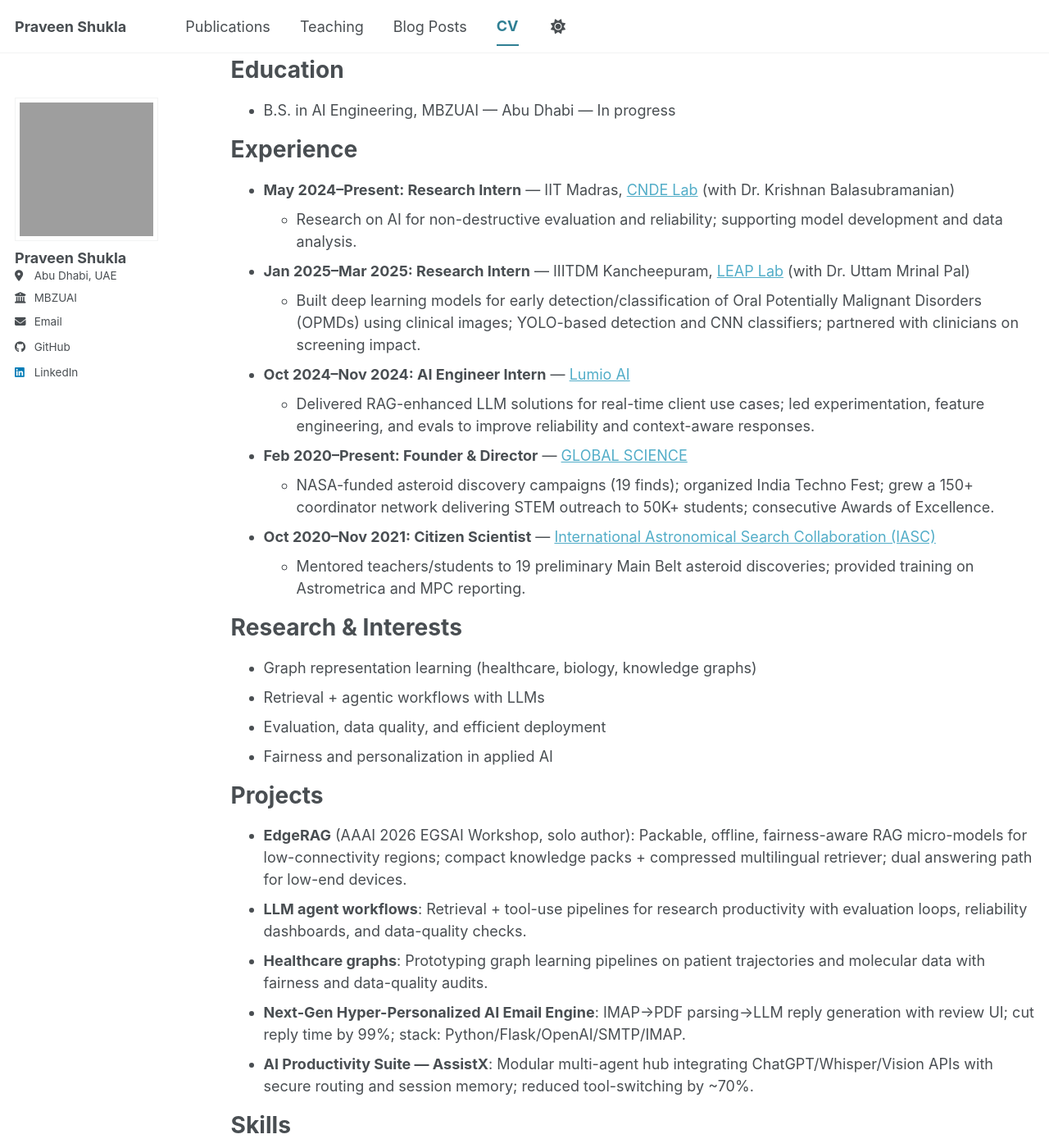
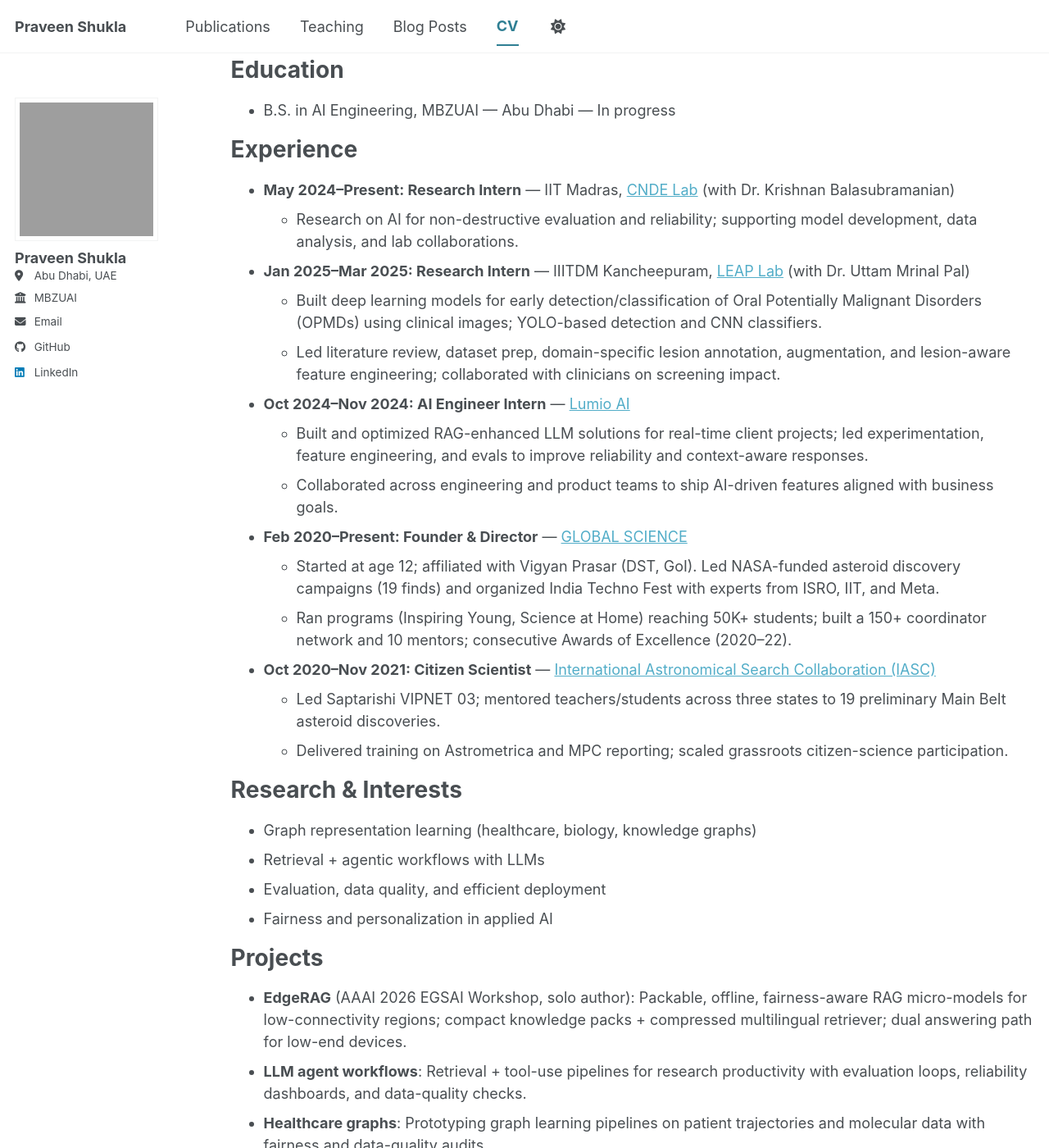
Before and after one commit to PraveenAShukla/PraveenAShukla.github.io, a Jekyll site: the page built from _pages/cv.md, in a window 1280 px wide and 1400 px high, scrolled down 257 px. Shown: the whole window at 82% size. Built offline with Jekyll 4.4.1, drawn with Linux system fonts in a browser that asks for light colours; a script bundle is joined from its source files by our own code; library files that are not in the unit come from our copies.

Commit message:
cv_update

```diff
--- a/_pages/cv.md
+++ b/_pages/cv.md
@@ -20,15 +20,19 @@ Education
 Experience
 ======
 * <strong>May 2024–Present: Research Intern</strong> — IIT Madras, <a href="https://www.cnde.in/" target="_blank" rel="noopener">CNDE Lab</a> (with Dr. Krishnan Balasubramanian)
-  * Research on AI for non-destructive evaluation and reliability; supporting model development and data analysis.
+  * Research on AI for non-destructive evaluation and reliability; supporting model development, data analysis, and lab collaborations.
 * <strong>Jan 2025–Mar 2025: Research Intern</strong> — IIITDM Kancheepuram, <a href="https://www.leaplab-iiitdm.co.in/team" target="_blank" rel="noopener">LEAP Lab</a> (with Dr. Uttam Mrinal Pal)
-  * Built deep learning models for early detection/classification of Oral Potentially Malignant Disorders (OPMDs) using clinical images; YOLO-based detection and CNN classifiers; partnered with clinicians on screening impact.
+  * Built deep learning models for early detection/classification of Oral Potentially Malignant Disorders (OPMDs) using clinical images; YOLO-based detection and CNN classifiers.
+  * Led literature review, dataset prep, domain-specific lesion annotation, augmentation, and lesion-aware feature engineering; collaborated with clinicians on screening impact.
 * <strong>Oct 2024–Nov 2024: AI Engineer Intern</strong> — <a href="https://lumio.ai/" target="_blank" rel="noopener">Lumio AI</a>
-  * Delivered RAG-enhanced LLM solutions for real-time client use cases; led experimentation, feature engineering, and evals to improve reliability and context-aware responses.
+  * Built and optimized RAG-enhanced LLM solutions for real-time client projects; led experimentation, feature engineering, and evals to improve reliability and context-aware responses.
+  * Collaborated across engineering and product teams to ship AI-driven features aligned with business goals.
 * <strong>Feb 2020–Present: Founder & Director</strong> — <a href="https://www.globalsciencehub.com/" target="_blank" rel="noopener">GLOBAL SCIENCE</a>
-  * NASA-funded asteroid discovery campaigns (19 finds); organized India Techno Fest; grew a 150+ coordinator network delivering STEM outreach to 50K+ students; consecutive Awards of Excellence.
+  * Started at age 12; affiliated with Vigyan Prasar (DST, GoI). Led NASA-funded asteroid discovery campaigns (19 finds) and organized India Techno Fest with experts from ISRO, IIT, and Meta.
+  * Ran programs (Inspiring Young, Science at Home) reaching 50K+ students; built a 150+ coordinator network and 10 mentors; consecutive Awards of Excellence (2020–22).
 * <strong>Oct 2020–Nov 2021: Citizen Scientist</strong> — <a href="https://iasc.cosmosearch.org/" target="_blank" rel="noopener">International Astronomical Search Collaboration (IASC)</a>
-  * Mentored teachers/students to 19 preliminary Main Belt asteroid discoveries; provided training on Astrometrica and MPC reporting.
+  * Led Saptarishi VIPNET 03; mentored teachers/students across three states to 19 preliminary Main Belt asteroid discoveries.
+  * Delivered training on Astrometrica and MPC reporting; scaled grassroots citizen-science participation.
 
 Research & Interests
 ======
--- a/_sass/layout/_page.scss
+++ b/_sass/layout/_page.scss
@@ -18,9 +18,7 @@
 
 .page {
   @include breakpoint($large) {
-    @include span(10 of 12 last);
-    @include prefix(0.5 of 12);
-    @include suffix(2 of 12);
+    @include span(12 of 12);
   }
 
   .page__inner-wrap {
```
